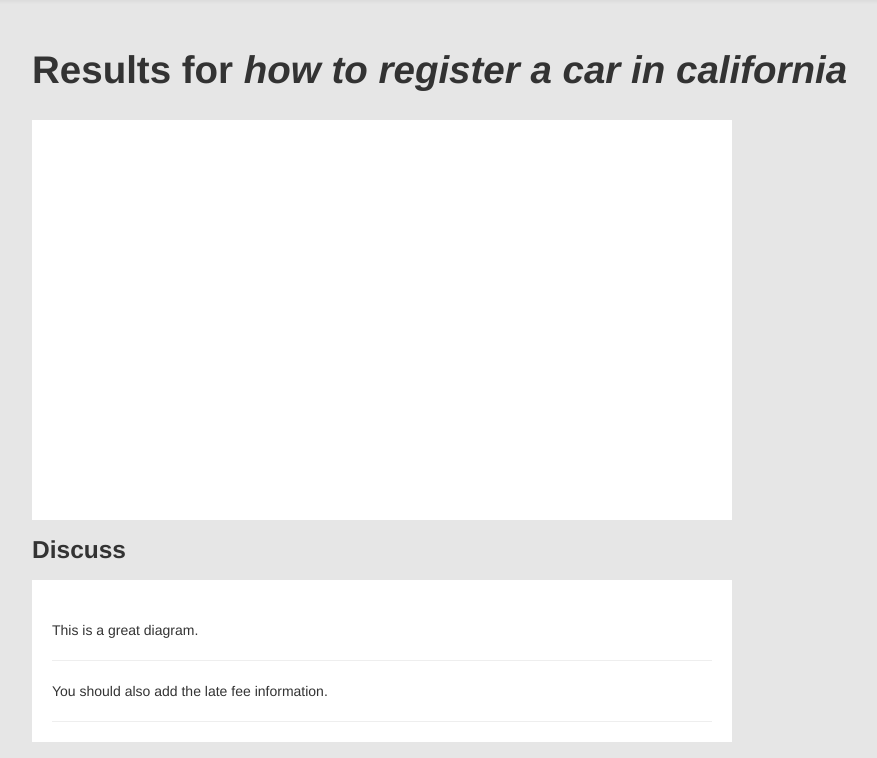
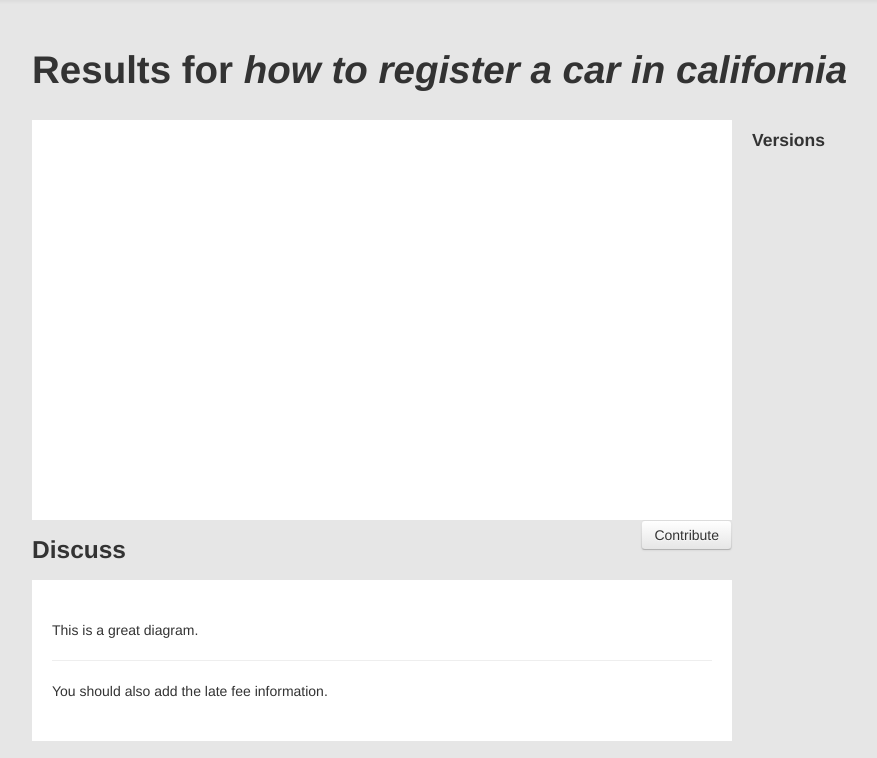
Before and after one commit to danishmughal/wikiflow, a Rails app: page /view in a window 1280 px wide. Shown: the part 42-800 px from the top of the page, without its empty margins (138-1015 px from the left). Run offline with Rails 7, Linux system fonts and the light colour scheme; style sheets or scripts are compiled from the project's sources; parts of the project's set-up code (start-up, migrations or seed data) failed here and were passed over; some libraries are stand-ins or nearby versions.

Commit message:
edit diagram

```diff
--- a/app/assets/stylesheets/z-edits.css.scss
+++ b/app/assets/stylesheets/z-edits.css.scss
@@ -42,3 +42,13 @@ body {
 	border-bottom: 1px solid #eee;
 	padding: 20px 0px;
 }
+
+.comment.last {
+	border: none;
+}
+
+.editor {
+	background: #fff;
+	width: 100%;
+	height: 700px;
+}
--- a/app/controllers/main_controller.rb
+++ b/app/controllers/main_controller.rb
@@ -5,4 +5,9 @@ class MainController < ApplicationController
 	def search
 	end
 
+	def view
+	end
+
+	def edit
+	end
 end
--- /dev/null
+++ b/app/views/main/edit-diagram.html.erb
@@ -0,0 +1,2 @@
+<div class="editor">
+</div>
--- a/app/views/main/view-diagram.html.erb
+++ b/app/views/main/view-diagram.html.erb
@@ -10,19 +10,25 @@
 		<div class="span9">
 			<div class="diagram">
 			</div>
+			<div>
+				<button class="btn" style="float: right;">Contribute</button>
+			</div>
 			<div class="comments">
 				<h3>Discuss</h3>
 				<div class="comment-box">
 					<div class="comment">
 						This is a great diagram.
 					</div>
-					<div class="comment">
+					<div class="comment last">
 						You should also add the late fee information.
 					</div>
 				</div>
 			</div>
 		</div>
-		</div class="span4">
+		<div class="span3">
+			<h4>Versions</h4>
+			<div>
+			</div>
 		</div>
 	</div>
 </div>
--- a/config/routes.rb
+++ b/config/routes.rb
@@ -4,6 +4,7 @@ Wikiflow::Application.routes.draw do
 
   match "/search" => "main#search"
   match "/view" => "main#view-diagram"
+  match "/edit" => "main#edit-diagram"
 
   root to: 'Main#home'
   # The priority is based upon order of creation:
```
Also changed, not shown: app/views/main/search.html.erb (+5 -2 lines).
